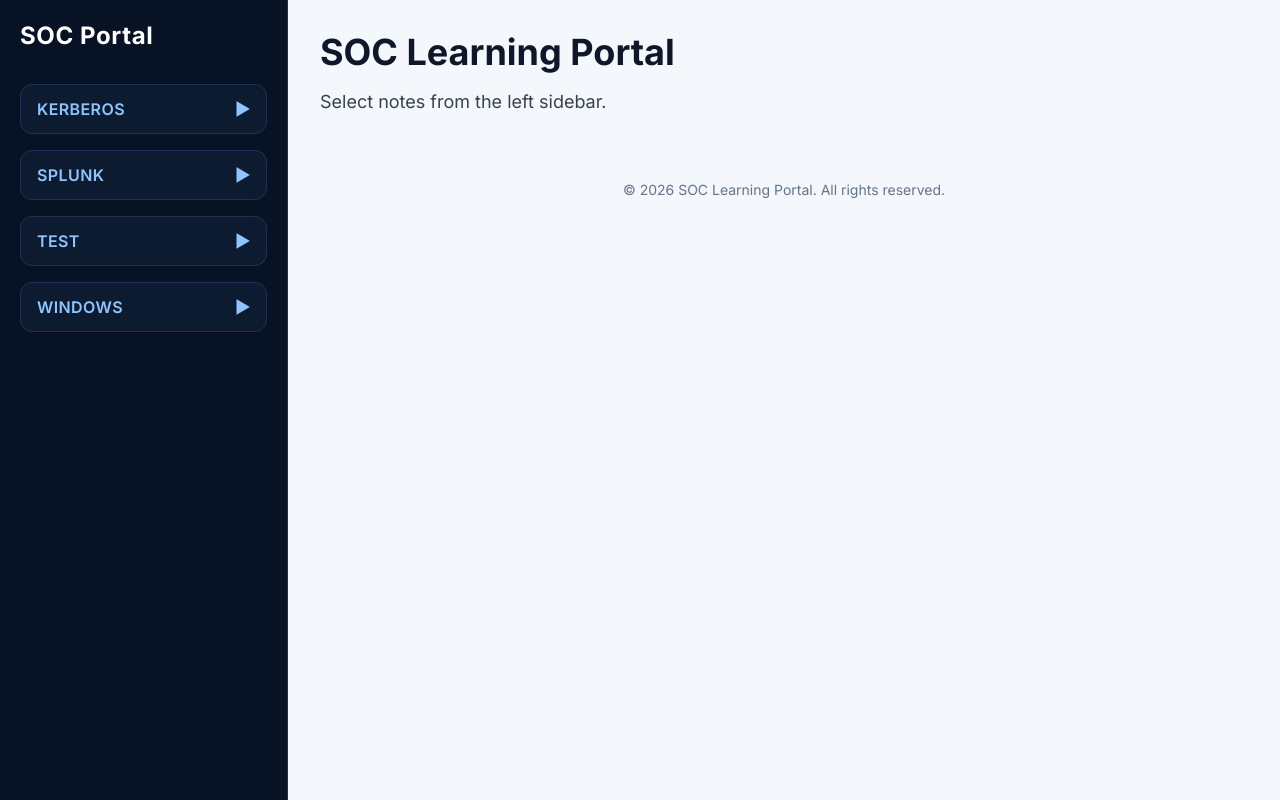
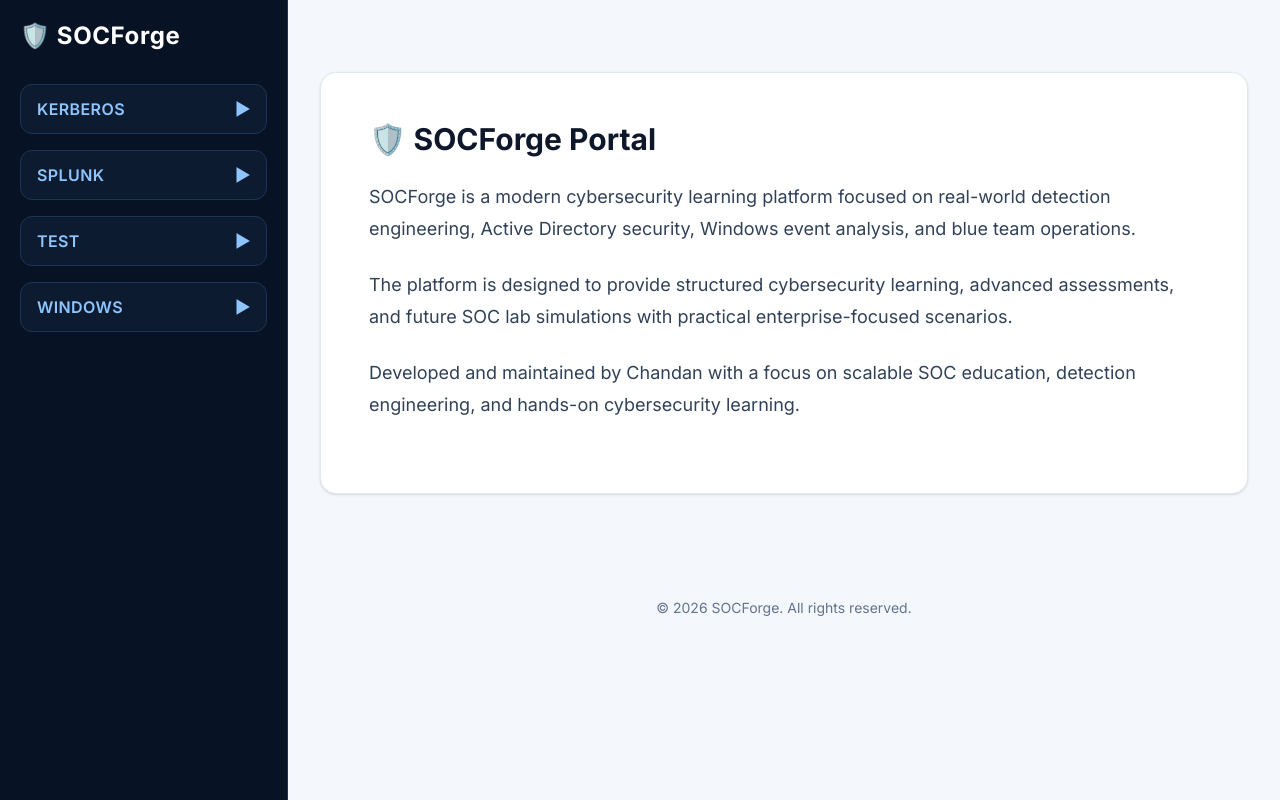
Before and after one commit to cchandannssingh-code/soc-learning-portal, a Next.js app: page / in a window 1280 px wide. Built offline with nearby package versions, Linux system fonts and the light colour scheme.

Commit message:
Updated SOCForge branding and homepage

```diff
--- a/app/layout.tsx
+++ b/app/layout.tsx
@@ -18,7 +18,7 @@
           <main className="flex-1 bg-[#f4f7fb] min-h-screen p-4 md:p-8">
             {children}
             <footer className="mt-10 text-center text-sm text-slate-500 py-6">
-  © 2026 SOC Learning Portal. All rights reserved.
+  © 2026 SOCForge. All rights reserved.
 </footer>
           </main>
         </div>
--- a/app/page.tsx
+++ b/app/page.tsx
@@ -1,13 +1,43 @@
 export default function HomePage() {
   return (
-    <div>
-      <h1 className="text-4xl font-bold mb-4">
-        SOC Learning Portal
-      </h1>
+    <div className="max-w-5xl mx-auto py-10">
+      <div className="bg-white rounded-2xl shadow-sm border border-slate-200 p-8 md:p-12">
+        <h1 className="text-3xl font-bold text-slate-900 mb-6">
+          🛡️ SOCForge Portal
+        </h1>
 
-      <p className="text-lg text-gray-700">
-        Select notes from the left sidebar.
-      </p>
+        <div className="space-y-6 text-slate-700 leading-8 text-lg">
+          <p>
+            SOCForge is a modern cybersecurity learning platform focused on
+            real-world detection engineering, Active Directory security,
+            Windows event analysis, and blue team operations.
+          </p>
+
+          <p>
+            The platform is designed to provide structured cybersecurity
+            learning, advanced assessments, and future SOC lab simulations
+            with practical enterprise-focused scenarios.
+          </p>
+
+          <p>
+            Developed and maintained by Chandan with a focus on
+            scalable SOC education, detection engineering,
+            and hands-on cybersecurity learning.
+          </p>
+          <p>
+
+          </p>
+          <p>
+
+          </p>
+
+
+        </div>
+
+      </div>
+
     </div>
+
+
   )
 }
--- a/components/Sidebar.tsx
+++ b/components/Sidebar.tsx
@@ -69,7 +69,7 @@
 
       <div className="md:hidden fixed top-0 left-0 right-0 z-50 bg-[#071224] border-b border-[#1e3354] px-4 py-3 flex items-center justify-between">
         <h1 className="text-white font-bold text-lg">
-          SOC Portal
+          🛡️ SOCForge
         </h1>
 
         <button
@@ -112,7 +112,7 @@
       >
         <div className="flex items-center justify-between mb-8 mt-10 md:mt-0">
           <h1 className="text-2xl font-bold tracking-wide">
-            SOC Portal
+            🛡️ SOCForge
           </h1>
 
           <button
```
